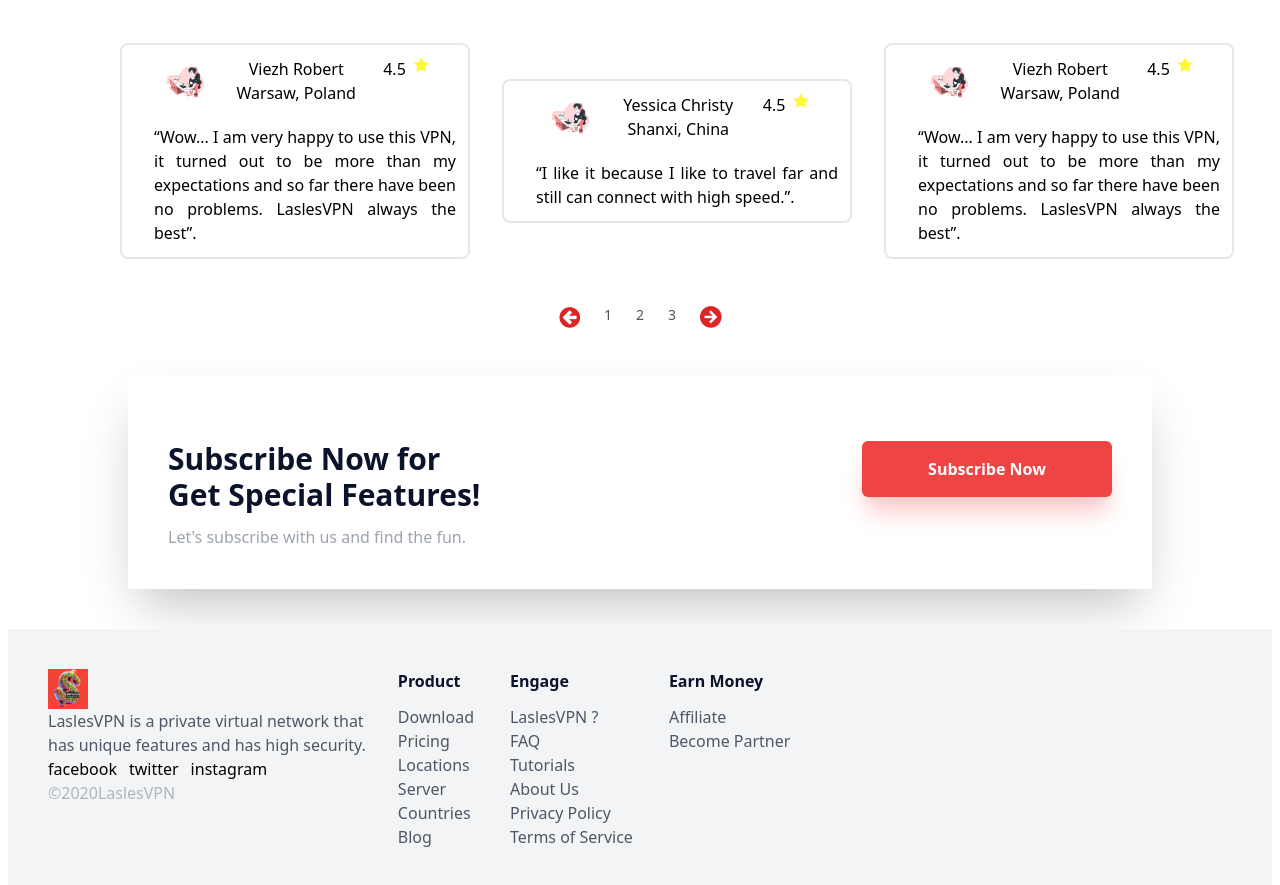
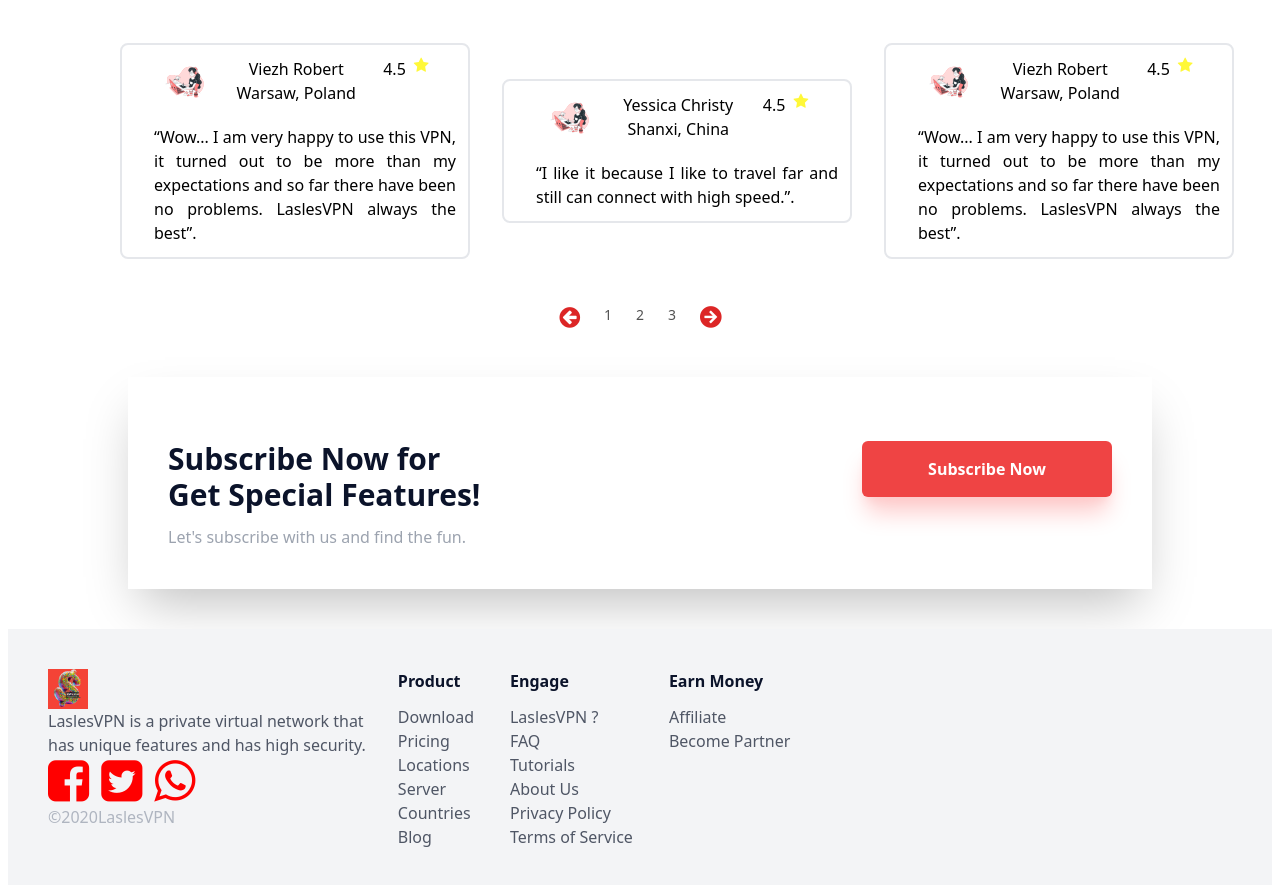
Before and after one commit to Annette-Bwemere-Salama/LaslesVPN, a website built with Vite: page index.html in a window 1280 px wide. Shown: the part 3296-4181 px from the top of the page. Built offline with nearby package versions, Linux system fonts and the light colour scheme.

Commit message:
bg-color icons reseau

```diff
--- a/index.html
+++ b/index.html
@@ -457,9 +457,13 @@
                     features and has
                     high security.</p>
                 <div class="flex gap-3">
-                    <p>facebook</p>
-                    <p>twitter</p>
-                    <p>instagram</p>
+                    <!-- <div class="flex text-center justify-center"> -->
+
+                    <i class="fa fa-facebook-square text-red-600" style="font-size:48px;color:red;">
+                    </i>
+                    <!-- </div> -->
+                    <i class=" fa fa-twitter-square" style="font-size:48px;color:red"></i>
+                    <i class="fa fa-whatsapp" style="font-size:48px;color:red"></i>
                 </div>
                 <p class="text-[#AFB5C0]">©2020LaslesVPN</p>
             </div>
```
